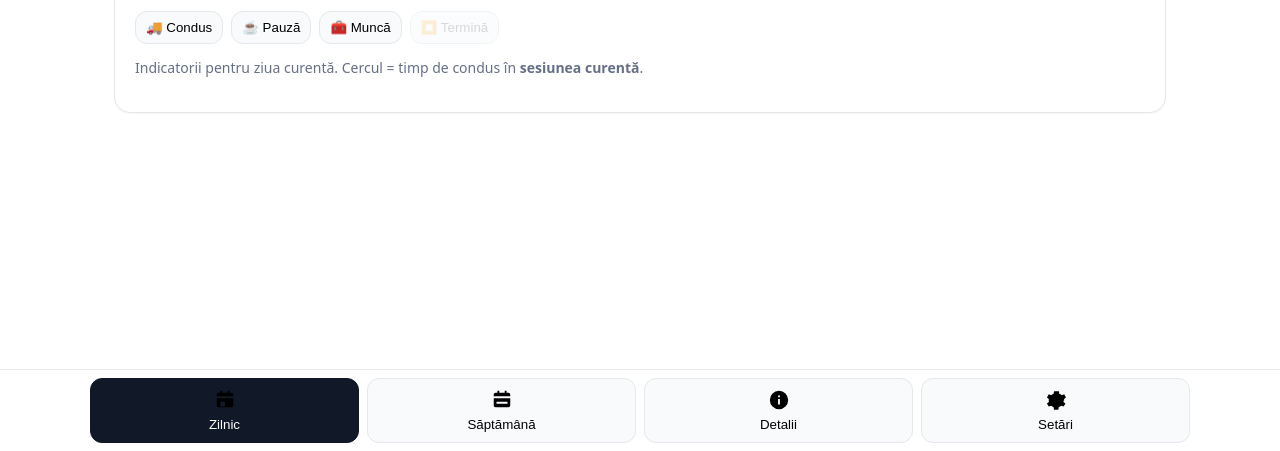
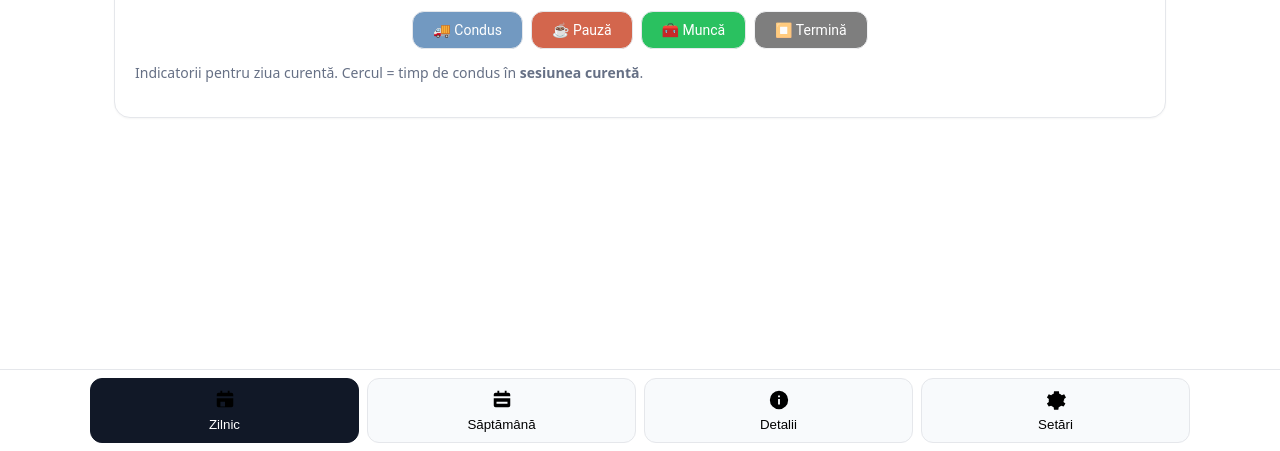
Before and after one commit to staark-dev/driver-app, a plain HTML site: page index.html in a window 1280 px wide. Shown: the part 349-800 px from the top of the page. Drawn offline with Linux system fonts and the light colour scheme.

Commit message:
Update styles.css

```diff
--- a/styles.css
+++ b/styles.css
@@ -46,6 +46,32 @@ ul.bars{ list-style:none; padding:0; margin:12px 0 0 0; display:flex; flex-direc
   color: #fff;
 }
 
+.controls > button {
+    font-size: 14px;
+    font-family: 'Roboto', sans-serif;
+    padding: 10px 20px;
+}
+
+.controls > button:nth-child(1) {
+    background: #7299c1;
+    color: white;
+}
+
+.controls > button:nth-child(2) {
+    background: #d3664d;
+    color: white;
+}
+
+.controls > button:nth-child(3) {
+    background: #2ac160;
+    color: white;
+}
+
+.controls > button:nth-child(4) {
+    background: #000000;
+    color: white;
+}
+
 /* --- Weekly cards: layout & stil --- */
 .week-grid { display:grid; gap:12px; grid-template-columns:repeat(auto-fill, minmax(220px, 1fr)); }
 .day-card  { background:#fff; border:1px solid #e5e7eb; border-radius:14px; padding:12px; box-shadow:0 1px 2px rgba(0,0,0,.04); }
@@ -90,21 +116,13 @@ ul.bars{ list-style:none; padding:0; margin:12px 0 0 0; display:flex; flex-direc
 .hint{ font-size:12px; color:#334155; background:#f1f5f9; border:1px solid #e5e7eb; padding:6px 8px; border-radius:8px; }
 
 /* butoane acțiuni din tabul Zilnic */
-.controls{ display:flex; flex-wrap:wrap; gap:8px; margin:0 0 10px; }
+.controls{ display:flex; flex-wrap:wrap; gap:8px; margin:0 0 10px; justify-content: center; }
 .chip{ display:flex; align-items:center; gap:6px; padding:8px 10px; border:1px solid #e5e7eb; border-radius:12px; background:#f8fafc; cursor:pointer; }
 .chip:disabled{ opacity:.5; cursor:default; }
 
 /* Meniul principal jos (taburi) – 4 butoane */
-.mobile-nav{
-  position:fixed; left:0; right:0; bottom:0;
-  background:#fff; border-top:1px solid #e5e7eb; box-shadow: var(--shadow);
-  padding:8px max(8px, env(safe-area-inset-right)) calc(8px + env(safe-area-inset-bottom)) max(8px, env(safe-area-inset-left));
-  z-index:999;
-}
-.mobile-actions{
-  display:grid; grid-template-columns:repeat(4,1fr);
-  gap:8px; max-width:1100px; margin:0 auto;
-}
+.mobile-nav{ position:fixed; left:0; right:0; bottom:0; background:#fff; border-top:1px solid #e5e7eb; box-shadow: var(--shadow); padding:8px max(8px, env(safe-area-inset-right)) calc(8px + env(safe-area-inset-bottom)) max(8px, env(safe-area-inset-left)); z-index:999;}
+.mobile-actions{ display:grid; grid-template-columns:repeat(4,1fr); gap:8px; max-width:1100px; margin:0 auto;}
 .action{ display:flex; flex-direction:column; align-items:center; justify-content:center; gap:6px; padding:10px; border:1px solid #e5e7eb; border-radius:12px; background:#f8fafc; cursor:pointer; }
 .action svg{ width:22px; height:22px; }
 .action[aria-selected="true"]{ background:#111827; color:#fff; border-color:#111827; }
@@ -113,16 +131,9 @@ ul.bars{ list-style:none; padding:0; margin:12px 0 0 0; display:flex; flex-direc
 .week-grid { display:grid; gap:12px; grid-template-columns:repeat(auto-fill, minmax(210px, 1fr)); }
 .day-card  { background:#fff; border:1px solid #e5e7eb; border-radius:14px; padding:12px; box-shadow: 0 1px 2px rgba(0,0,0,.04); }
 
-.day-header{
-  display:grid;
-  grid-template-columns:auto 1fr auto;
-  gap:10px; align-items:center; margin-bottom:6px;
-}
+.day-header{display:grid;grid-template-columns:auto 1fr auto;gap:10px; align-items:center; margin-bottom:6px;}
 .badge-col{ display:flex; flex-direction:column; align-items:center; gap:4px; min-width:48px; }
-.day-badge{
-  width:28px; height:28px; border-radius:999px; display:grid; place-items:center;
-  background:#f1f5f9; color:#0f172a; font-weight:600; font-size:13px;
-}
+.day-badge{width:28px; height:28px; border-radius:999px; display:grid; place-items:center;background:#f1f5f9; color:#0f172a; font-weight:600; font-size:13px;}
 .date-text{ font-size:12px; color:#475569; line-height:1; white-space:nowrap; }
 
 .day-dots{ display:flex; gap:6px; align-items:center; }
```
